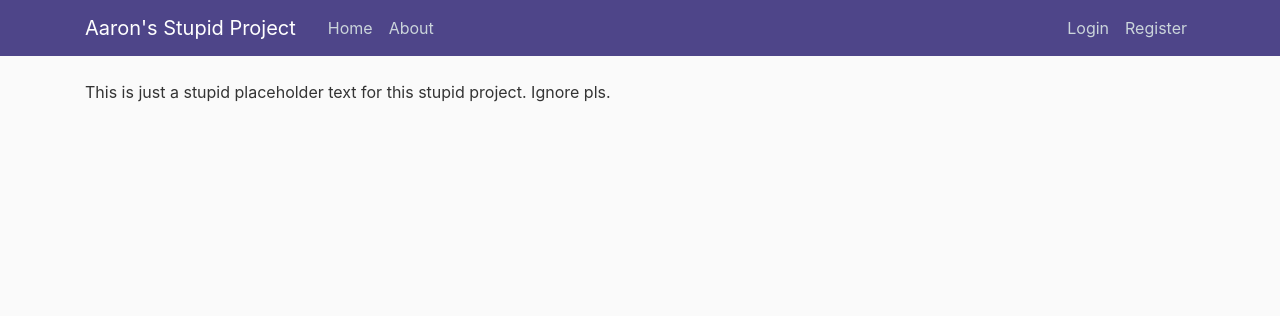
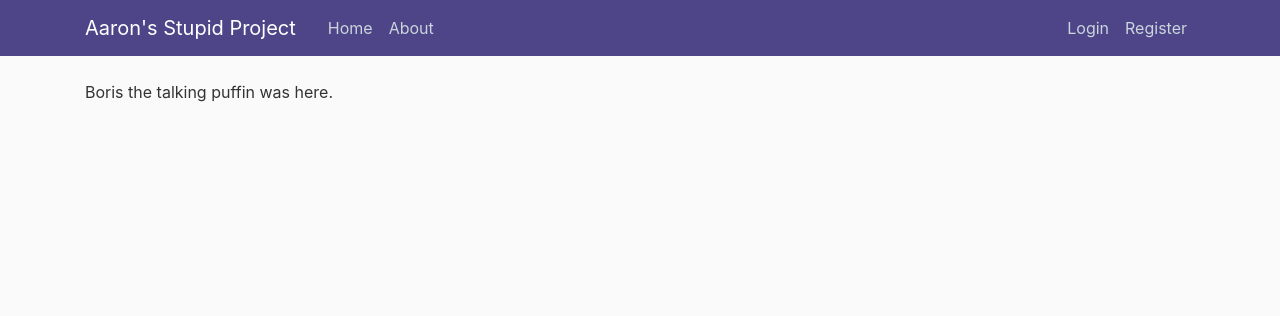
Before and after one commit to AaronRiegel/Neith, a Flask app: page /about in a window 1280 px wide. Shown: the top 316 px of the page. Run offline with Flask 2, Linux system fonts and the light colour scheme; some libraries are stand-ins or nearby versions.

Commit message:
Update about.html

```diff
--- a/neith/templates/about.html
+++ b/neith/templates/about.html
@@ -7,7 +7,7 @@
         <title>About</title>
     </head>
     <body>
-    This is just a stupid placeholder text for this stupid project. Ignore pls.
+    Boris the talking puffin was here.
     </body>
 {% endblock content %}
 </html>
```
